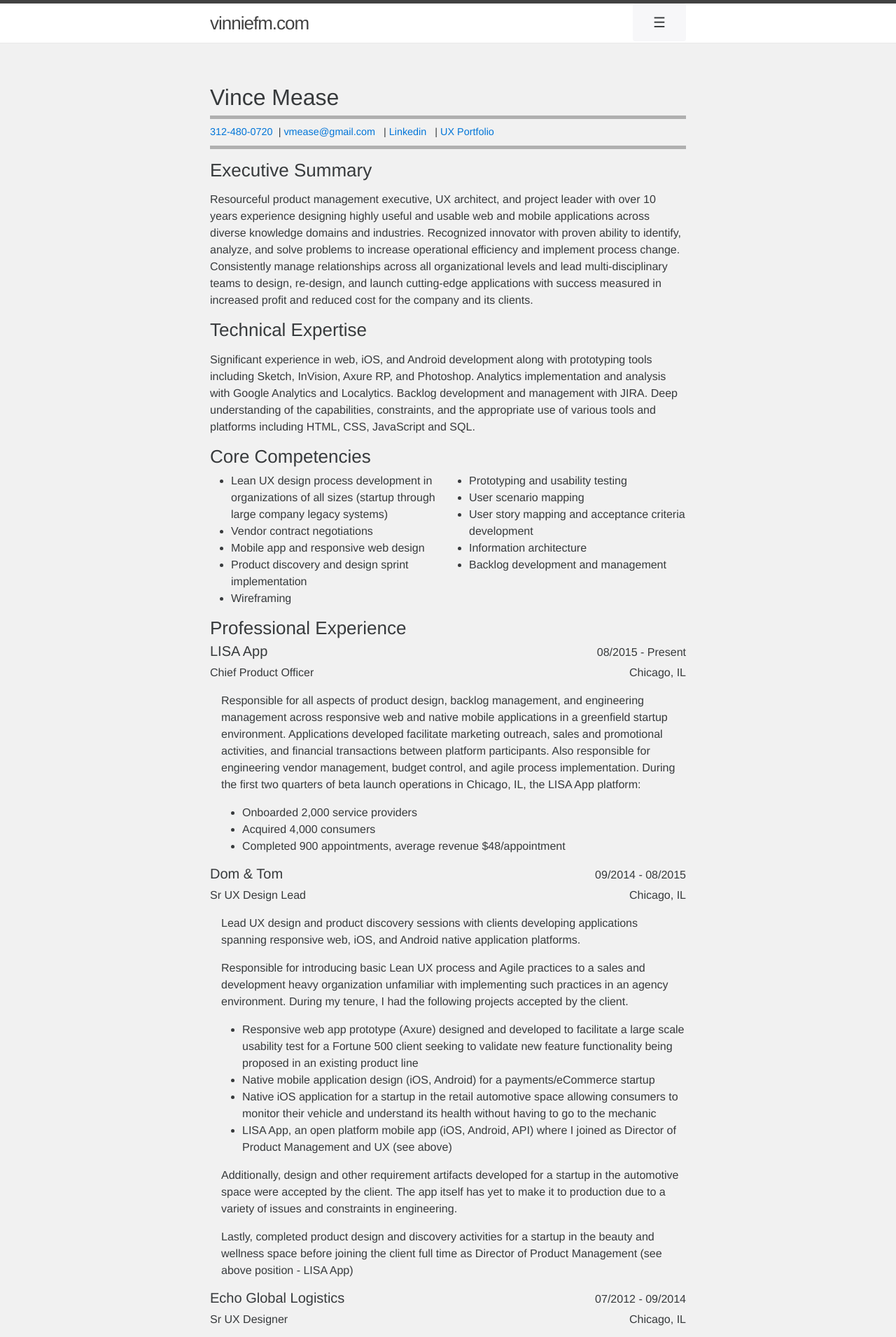
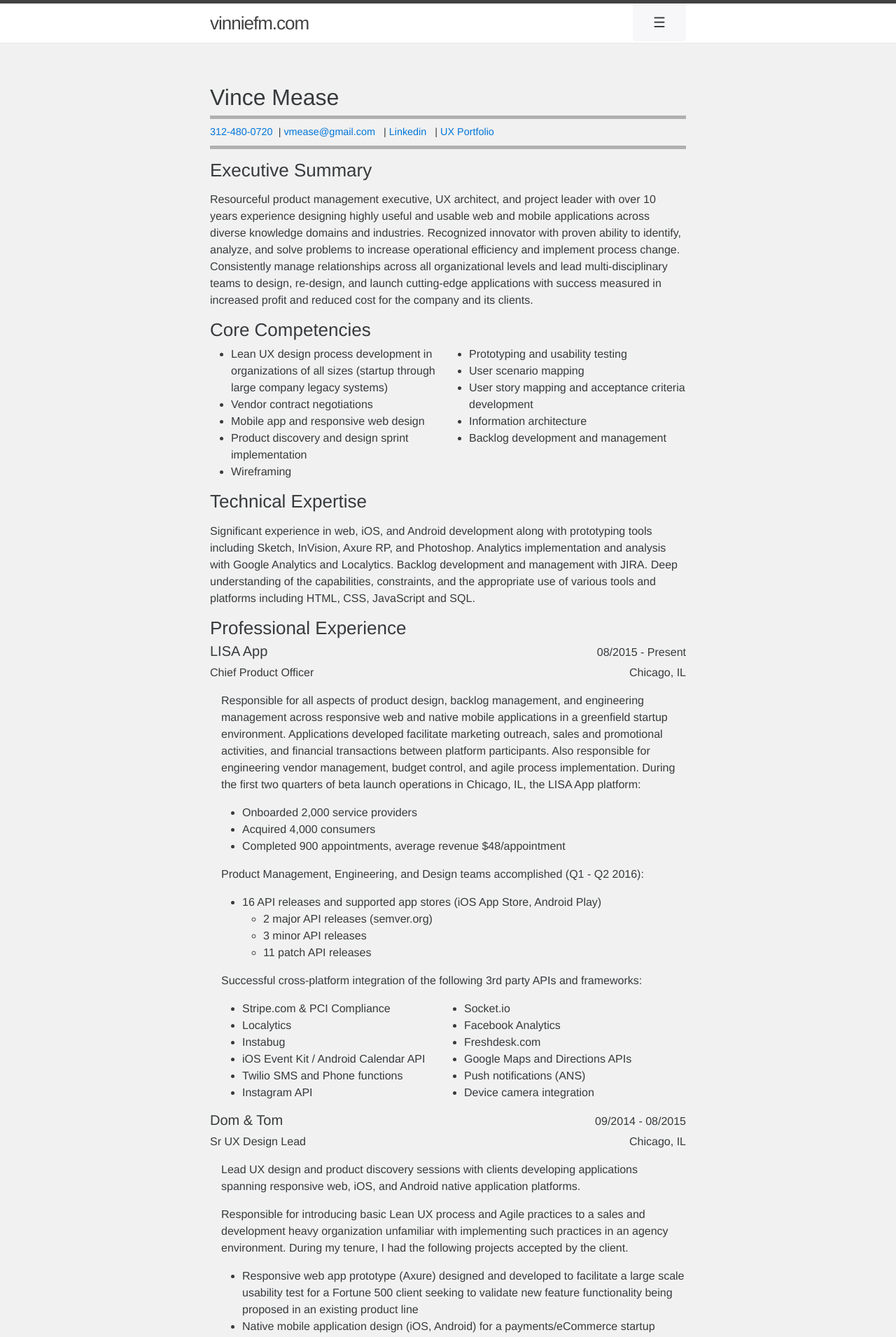
Before and after one commit to vinniefm/vinniefm-jekyll-site, a Jekyll site: the page built from resume/index.html, in a window 1280 px wide. Shown: the top 1910 px of the page at 70% size. Built offline with Jekyll 4.4.1, drawn with Linux system fonts in a browser that asks for light colours; nearby versions of some CDN libraries.

Commit message:
resume content updates

```diff
--- a/_sass/_vfm-overrides.scss
+++ b/_sass/_vfm-overrides.scss
@@ -129,15 +129,23 @@
 .core-competencies ul:last-of-type {
   margin-top: -15px;
 }
+
+
 @media (min-width: 768px) {
- .core-competencies {
+ .core-competencies,
+ ul.lisa.apis {
   display: flex;
+  flex-wrap: wrap;
   flex-direction: row;
   }
   .core-competencies ul:last-of-type {
   margin-top: 0;
   }
+  li.api {
+  flex: 50%;
 }
+}
+
 .stuck-meta-contact {
     background-color: #f1f1f1;
     position:fixed;
--- a/resume/index.html
+++ b/resume/index.html
@@ -30,6 +27,9 @@
         - Information architecture
         - Backlog development and management
 
+    "Technical Expertise":
+        "<p>Significant experience in web, iOS, and Android development along with prototyping tools including Sketch, InVision, Axure RP, and Photoshop. Analytics implementation and analysis with Google Analytics and Localytics. Backlog development and management with JIRA. Deep understanding of the capabilities, constraints, and the appropriate use of various tools and platforms including HTML, CSS, JavaScript and SQL.</p>"
+
     "Professional Experience":
         "LISA App":
             "title": "Chief Product Officer"
@@ -41,6 +41,30 @@
                   <li>Onboarded 2,000 service providers</li>
                   <li>Acquired 4,000 consumers</li>
                   <li>Completed 900 appointments, average revenue $48/appointment</li>
+                </ul>
+                <p>Product Management, Engineering, and Design teams accomplished (Q1 - Q2 2016):</p>
+                <ul>
+                  <li>16 API releases and supported app stores (iOS App Store, Android Play)</li>
+                  <ul>
+                    <li>2 major API releases (semver.org)</li>
+                    <li>3 minor API releases</li>
+                    <li>11 patch API releases</li>
+                  </ul>
+                </ul>
+                <p>Successful cross-platform integration of the following 3rd party APIs and frameworks:</p>
+                <ul class=\"lisa apis\">
+                  <li class=\"api\">Stripe.com & PCI Compliance</li>
+                  <li class=\"api\">Socket.io</li>
+                  <li class=\"api\">Localytics</li>
+                  <li class=\"api\">Facebook Analytics</li>
+                  <li class=\"api\">Instabug</li>
+                  <li class=\"api\">Freshdesk.com</li>
+                  <li class=\"api\">iOS Event Kit / Android Calendar API</li>
+                  <li class=\"api\">Google Maps and Directions APIs</li>
+                  <li class=\"api\">Twilio SMS and Phone functions</li>
+                  <li class=\"api\">Push notifications (ANS)</li>
+                  <li class=\"api\">Instagram API</li>
+                  <li class=\"api\">Device camera integration</li>
                 </ul>"
         "Dom & Tom":
             "title": "Sr UX Design Lead"
```
Also changed, not shown: other parts of resume/index.html (+0 -3 lines).
